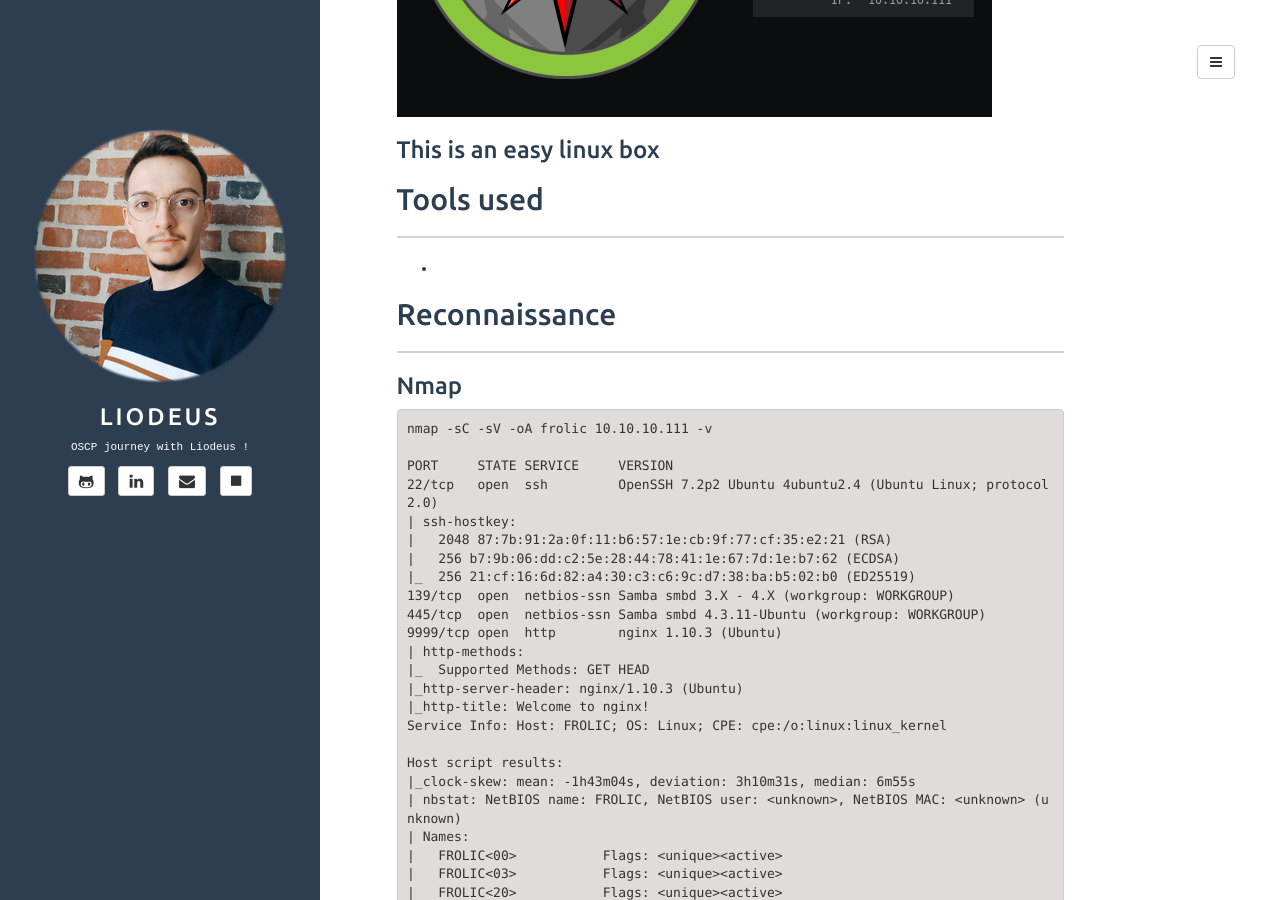
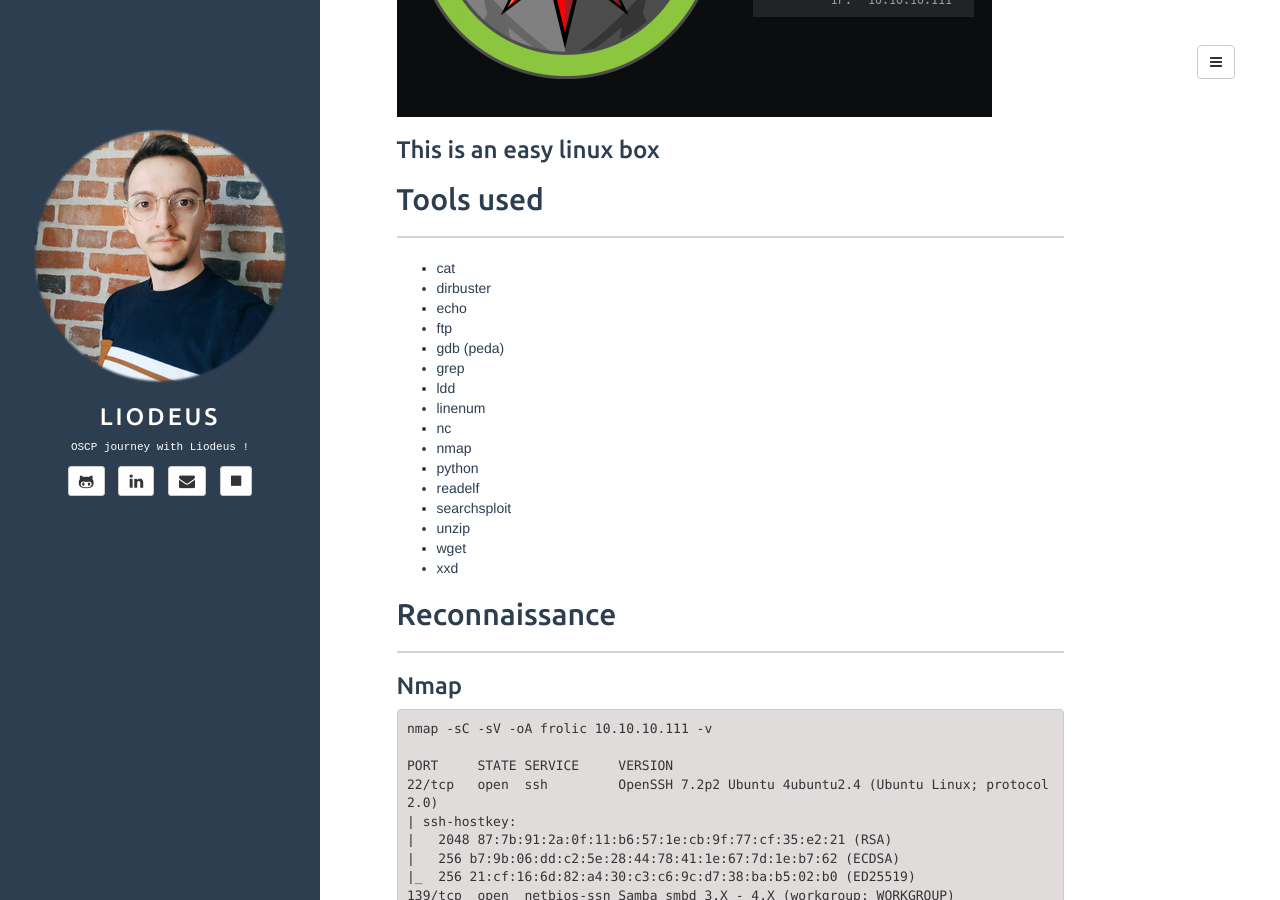
Before and after one commit to Liodeus/liodeus.github.io, a Jekyll site: the page built from _posts/2020-08-03-frolic.md, in a window 1280 px wide and 900 px high, scrolled down 421 px. Built offline with Jekyll 4.4.1, drawn with Linux system fonts in a browser that asks for light colours.

Commit message:
Add files via upload

```diff
--- a/_posts/2020-08-03-frolic.md
+++ b/_posts/2020-08-03-frolic.md
@@ -13,7 +13,22 @@ description: "Frolic write-up"
 
 ------
 
--
+- cat
+- dirbuster
+- echo
+- ftp
+- gdb (peda)
+- grep
+- ldd
+- linenum
+- nc
+- nmap
+- python
+- readelf
+- searchsploit
+- unzip
+- wget
+- xxd
 
 
 ## Reconnaissance
```
